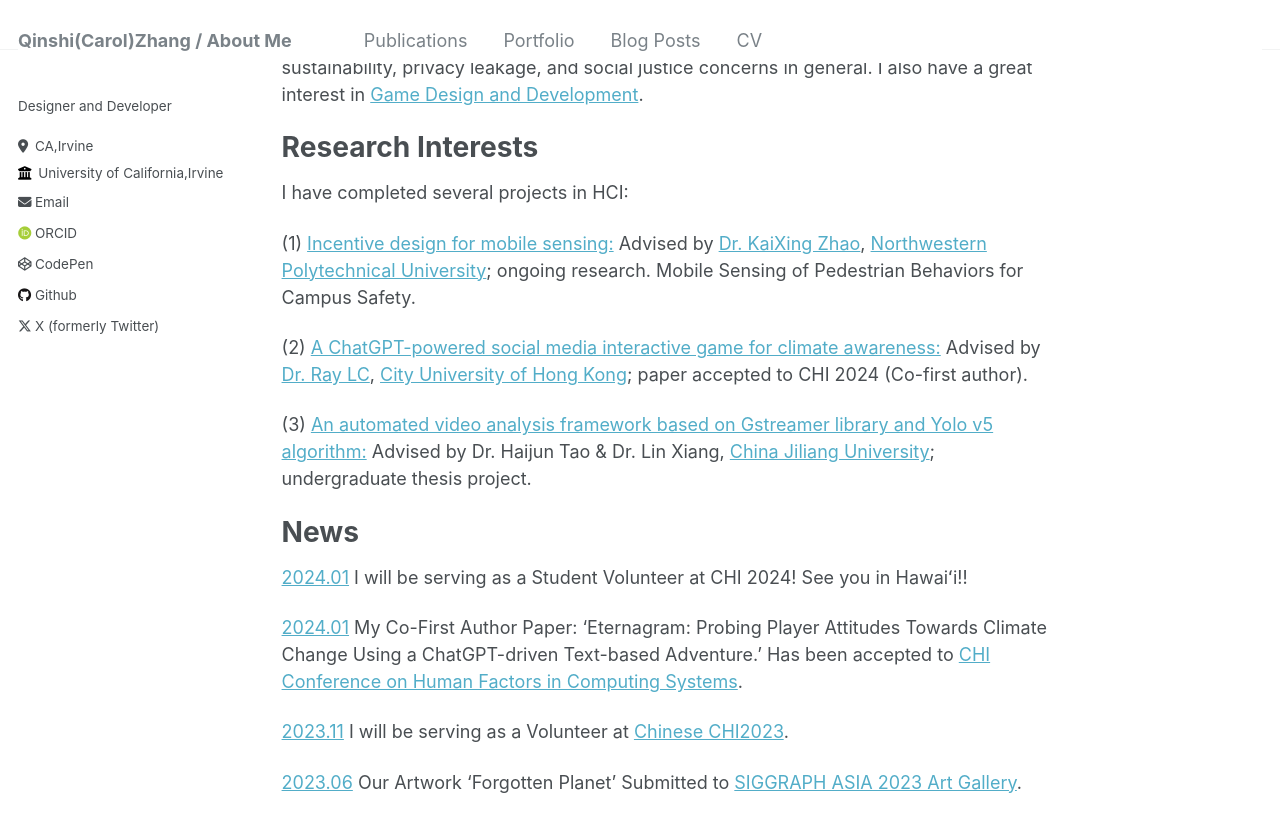
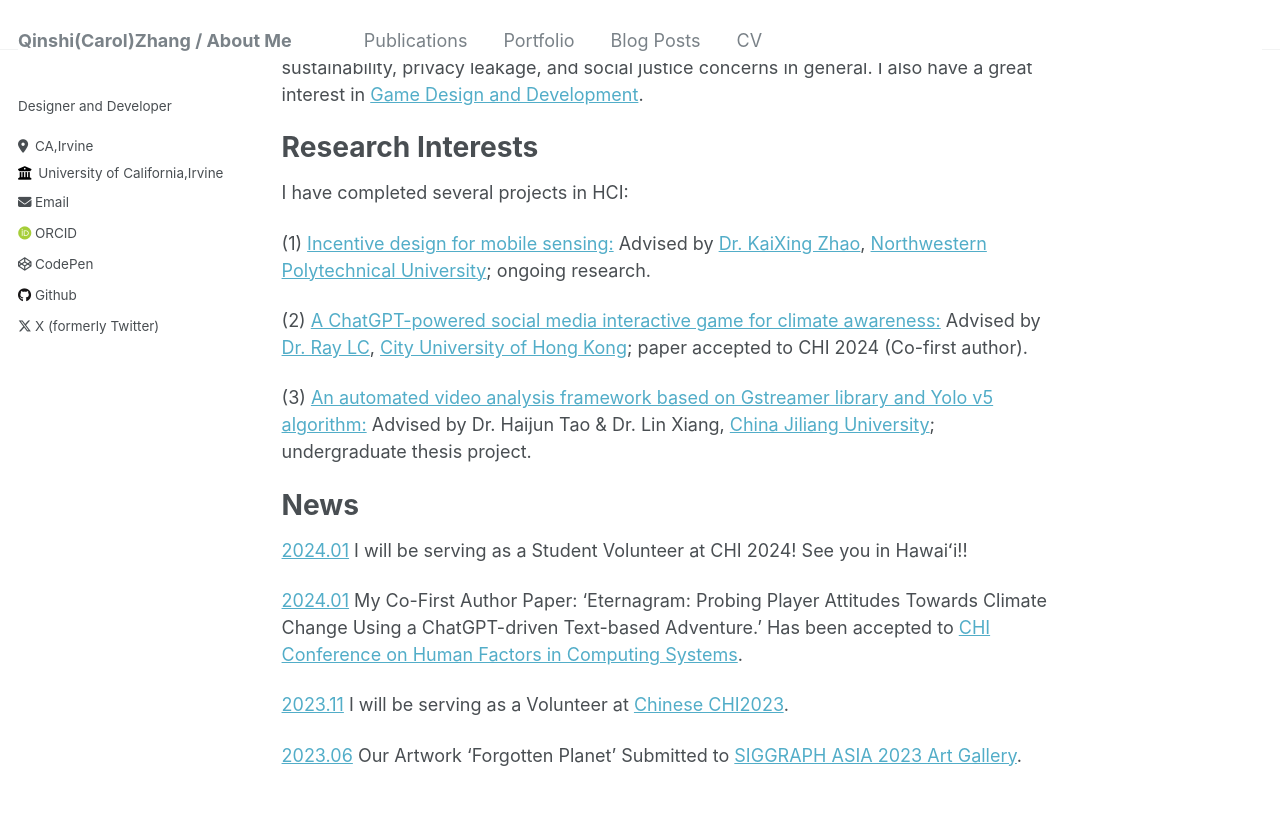
Before and after one commit to Carolzhangzz/AcademicWeb, a Jekyll site: the page built from _pages/about.md, in a window 1280 px wide and 900 px high, scrolled down 355 px. Shown: the top 832 px of the window. Built offline with Jekyll 4.4.1, drawn with Linux system fonts in a browser that asks for light colours; some web fonts are replaced.

Commit message:
Update about.md

```diff
--- a/_pages/about.md
+++ b/_pages/about.md
@@ -17,7 +17,7 @@ Research Interests
 
 I have completed several projects in HCI:
 
-(1) [Incentive design for mobile sensing:](#) Advised by [Dr. KaiXing Zhao](https://zhaokaixing.github.io/), [Northwestern Polytechnical University](https://en.nwpu.edu.cn/); ongoing research. Mobile Sensing of Pedestrian Behaviors for Campus Safety.
+(1) [Incentive design for mobile sensing:](#) Advised by [Dr. KaiXing Zhao](https://zhaokaixing.github.io/), [Northwestern Polytechnical University](https://en.nwpu.edu.cn/); ongoing research.
 
 (2) [A ChatGPT-powered social media interactive game for climate awareness:](#) Advised by [Dr. Ray LC](https://www.scm.cityu.edu.hk/people/ray-lc), [City University of Hong Kong](https://www.cityu.edu.hk/); paper accepted to CHI 2024 (Co-first author).
 
```
